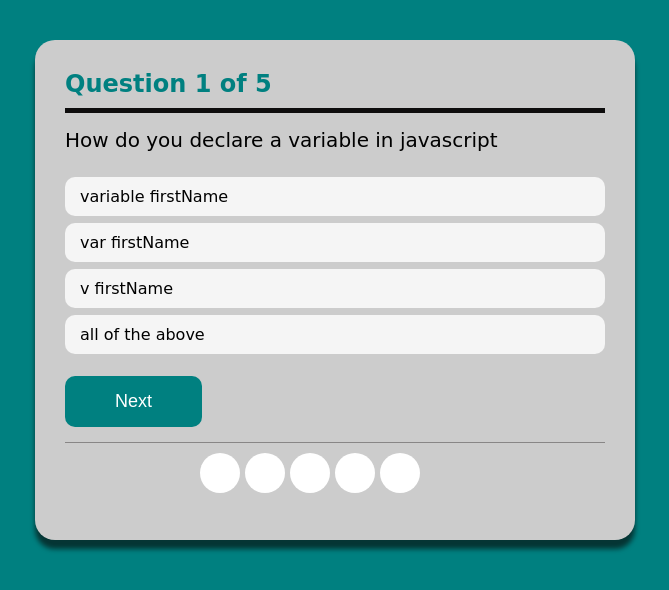
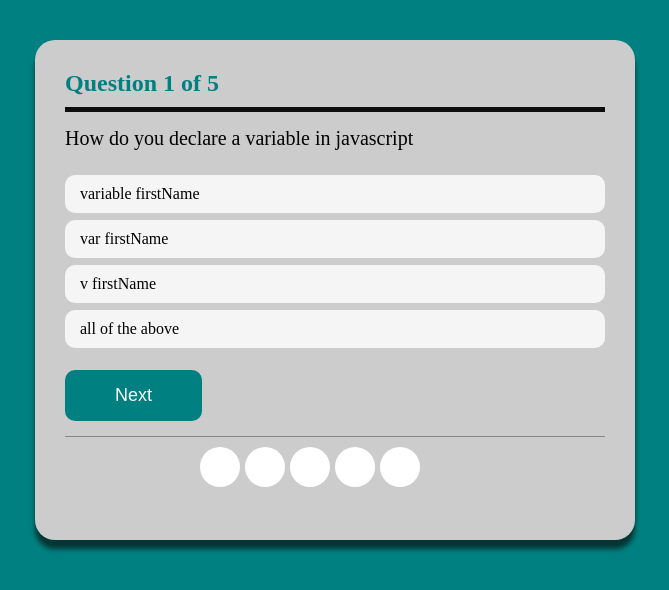
Before and after one commit to phibieroberts/quizapp, a plain HTML site: page index.html in a window 1280 px wide. Shown: the whole page, without its empty margins (305-974 px from the left). Drawn offline with Linux system fonts and the light colour scheme.

Commit message:
Update index.html

```diff
--- a/index.html
+++ b/index.html
@@ -18,7 +18,7 @@ box-sizing: border-box;
             padding:0;
             margin:0;
          background-color: teal;
-         font-family:cursive;
+         font-family:sans-seriff;
 
         }
         .question-container{
```
